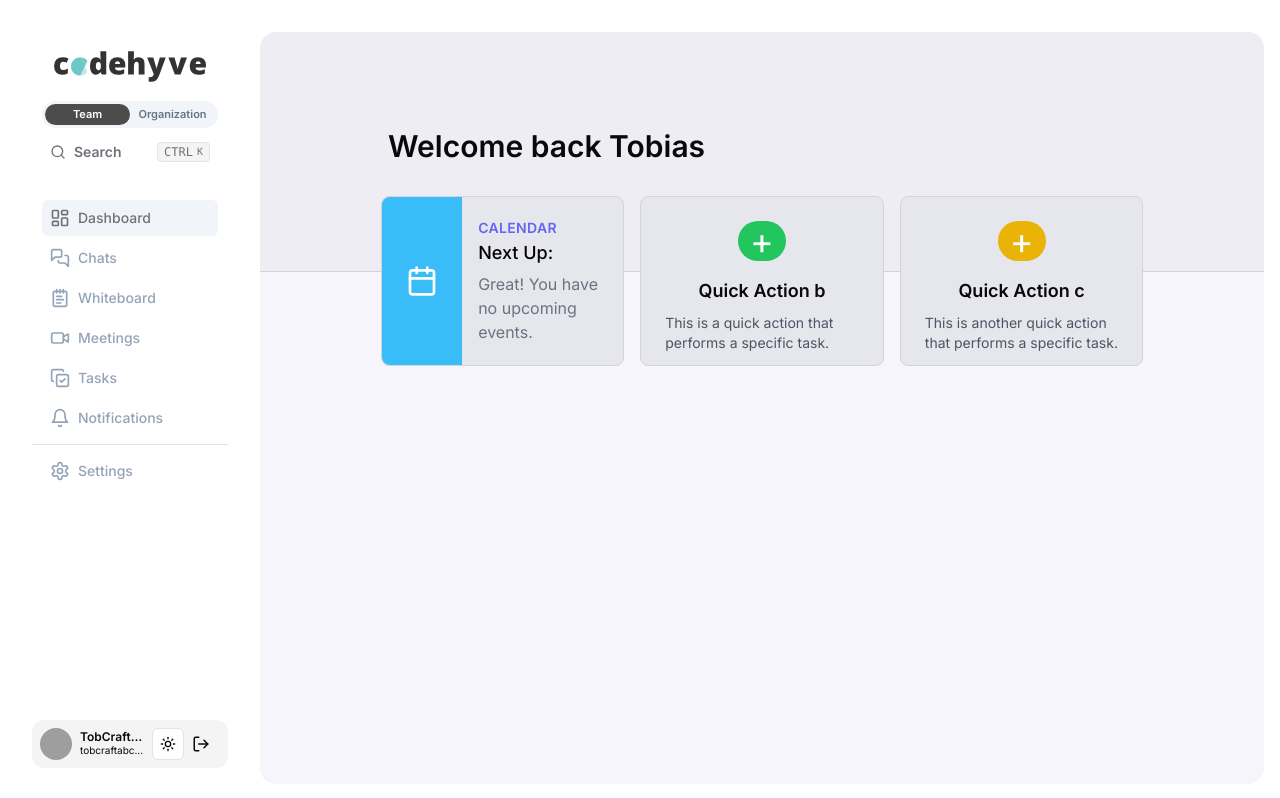
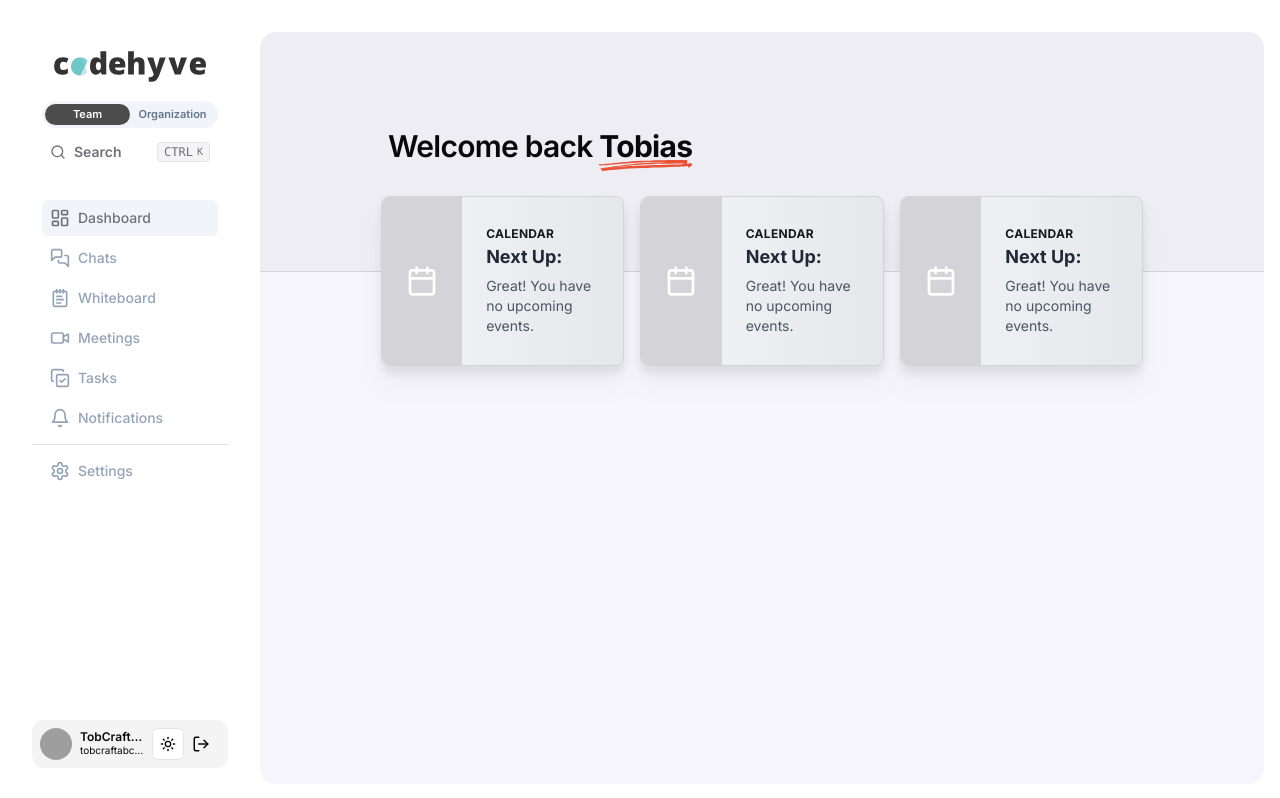
Before and after one commit to TobCraft3521/codehyve, a Next.js app: page /dashboard/1/org in a window 1280 px wide. Built offline with nearby package versions, Linux system fonts and the light colour scheme; no server answers; grey boxes are pictures that could not be loaded.

Commit message:
dashboard design

```diff
--- a/components/dashboard/dashboard/dashboard.tsx
+++ b/components/dashboard/dashboard/dashboard.tsx
@@ -1,47 +1,75 @@
-import { Calendar, Edit } from "lucide-react"
+import { Calendar, Edit, MessagesSquare, Video } from "lucide-react"
+import Image from "next/image"
 
 const DashboardComponent = () => {
   return (
     <div className="relative h-full w-full">
       <div className="absolute h-[30vh] w-full border-b border-zinc-300 bg-[#EDEDF3] dark:border-zinc-800 dark:bg-[#111015]"></div>
       <div className="relative">
-        <h1 className="p-24 px-32 pb-0 text-3xl font-semibold">
-          Welcome back Tobias
+        <h1 className="p-24 px-32 pb-0 text-3xl font-semibold tracking-tight">
+          Welcome back{" "}
+          <span className="relative font-bold">
+            Tobias
+            <Image
+              src="/underline.svg"
+              alt="Underline"
+              width={126}
+              height={14}
+              className="absolute left-0 top-[90%] w-full"
+            />
+          </span>
         </h1>
         <div className="flex w-full flex-col justify-center gap-4 p-8 px-24 md:flex-row">
-          <div className="group flex h-[170px] w-[30%] cursor-pointer rounded-lg border border-zinc-300 bg-[#e6e6ed] transition-all hover:border-zinc-400 hover:bg-zinc-300 dark:border-[1.5px] dark:border-zinc-900 dark:bg-[#0c0b0f] dark:hover:border-zinc-800 dark:hover:bg-zinc-900">
-            <div className="flex h-full w-1/3 flex-shrink-0 items-center justify-center rounded-l-lg bg-sky-400 transition-all group-hover:bg-sky-500">
-              <Calendar className="h-8 w-8 text-white transition-all group-hover:h-9 group-hover:w-9" />
+          <div className="group flex h-[170px] w-[30%] cursor-pointer rounded-lg border border-zinc-300 bg-gradient-to-r from-gray-100 to-gray-200 drop-shadow-xl transition-all hover:border-zinc-400 hover:bg-gradient-to-r hover:from-gray-200 hover:to-gray-300 dark:border-[1.5px] dark:border-zinc-900 dark:bg-gradient-to-r dark:from-[#0c0b0f] dark:to-gray-900 dark:hover:border-zinc-800 dark:hover:bg-gradient-to-r dark:hover:from-gray-800 dark:hover:to-gray-700">
+            <div className="relative flex h-full w-1/3 flex-shrink-0 items-center justify-center overflow-hidden rounded-l-lg bg-zinc-300 transition-all dark:bg-gray-800">
+              <div className="absolute -bottom-[175%] left-[-30%] h-[160%] w-[160%] rotate-12 transform bg-[#ea5234] transition-all duration-500 group-hover:bottom-[-10%]"></div>
+              <Calendar className="relative z-10 h-8 w-8 text-white transition-all group-hover:h-9 group-hover:w-9" />
             </div>
-            <div className="flex w-2/3 flex-col justify-center p-4">
-              <div className="text-sm font-semibold uppercase tracking-wide text-indigo-500 dark:text-indigo-400">
+            <div className="flex w-2/3 flex-col justify-center p-6">
+              <div className="text-xs font-bold uppercase tracking-wide text-zinc-900 dark:text-indigo-400">
                 Calendar
               </div>
-              <div className="mt-1 text-lg font-medium leading-tight text-black dark:text-white">
+              <div className="mt-1 text-lg font-bold leading-tight text-gray-800 dark:text-white">
                 Next Up:
               </div>
-              <p className="mt-2 text-gray-500 dark:text-gray-400">
+              <p className="mt-2 text-sm text-gray-600 dark:text-gray-400">
                 Great! You have no upcoming events.
               </p>
             </div>
           </div>
-          <div className="flex h-[170px] w-[30%] cursor-pointer flex-col items-center rounded-lg border border-zinc-300 bg-[#e6e6ed] p-6 transition-all hover:border-zinc-400 hover:bg-zinc-300 dark:border-[1.5px] dark:border-zinc-900 dark:bg-[#0c0b0f] dark:hover:border-zinc-800 dark:hover:bg-zinc-900">
-            <div className="flex h-12 w-12 items-center justify-center rounded-full bg-green-500 text-white">
-              <span className="text-4xl">+</span>
+          <div className="group flex h-[170px] w-[30%] cursor-pointer rounded-lg border border-zinc-300 bg-gradient-to-r from-gray-100 to-gray-200 drop-shadow-xl transition-all hover:border-zinc-400 hover:bg-gradient-to-r hover:from-gray-200 hover:to-gray-300 dark:border-[1.5px] dark:border-zinc-900 dark:bg-gradient-to-r dark:from-[#0c0b0f] dark:to-gray-900 dark:hover:border-zinc-800 dark:hover:bg-gradient-to-r dark:hover:from-gray-800 dark:hover:to-gray-700">
+            <div className="relative flex h-full w-1/3 flex-shrink-0 items-center justify-center overflow-hidden rounded-l-lg bg-zinc-300 transition-all dark:bg-gray-800">
+              <div className="absolute -bottom-[175%] left-[-30%] h-[160%] w-[160%] rotate-12 transform bg-[#ea5234] transition-all duration-500 group-hover:bottom-[-10%]"></div>
+              <Calendar className="relative z-10 h-8 w-8 text-white transition-all group-hover:h-9 group-hover:w-9" />
             </div>
-            <h2 className="mt-4 text-lg font-semibold">Quick Action b</h2>
-            <p className="mt-2 text-sm text-gray-600">
-              This is a quick action that performs a specific task.
-            </p>
+            <div className="flex w-2/3 flex-col justify-center p-6">
+              <div className="text-xs font-bold uppercase tracking-wide text-zinc-900 dark:text-indigo-400">
+                Calendar
+              </div>
+              <div className="mt-1 text-lg font-bold leading-tight text-gray-800 dark:text-white">
+                Next Up:
+              </div>
+              <p className="mt-2 text-sm text-gray-600 dark:text-gray-400">
+                Great! You have no upcoming events.
+              </p>
+            </div>
           </div>
-          <div className="flex h-[170px] w-[30%] cursor-pointer flex-col items-center rounded-lg border border-zinc-300 bg-[#e6e6ed] p-6 transition-all hover:border-zinc-400 hover:bg-zinc-300 dark:border-[1.5px] dark:border-zinc-900 dark:bg-[#0c0b0f] dark:hover:border-zinc-800 dark:hover:bg-zinc-900">
-            <div className="flex h-12 w-12 items-center justify-center rounded-full bg-yellow-500 text-white">
-              <span className="text-4xl">+</span>
+          <div className="group flex h-[170px] w-[30%] cursor-pointer rounded-lg border border-zinc-300 bg-gradient-to-r from-gray-100 to-gray-200 drop-shadow-xl transition-all hover:border-zinc-400 hover:bg-gradient-to-r hover:from-gray-200 hover:to-gray-300 dark:border-[1.5px] dark:border-zinc-900 dark:bg-gradient-to-r dark:from-[#0c0b0f] dark:to-gray-900 dark:hover:border-zinc-800 dark:hover:bg-gradient-to-r dark:hover:from-gray-800 dark:hover:to-gray-700">
+            <div className="relative flex h-full w-1/3 flex-shrink-0 items-center justify-center overflow-hidden rounded-l-lg bg-zinc-300 transition-all dark:bg-gray-800">
+              <div className="absolute -bottom-[175%] left-[-30%] h-[160%] w-[160%] rotate-12 transform bg-[#ea5234] transition-all duration-500 group-hover:bottom-[-10%]"></div>
+              <Calendar className="relative z-10 h-8 w-8 text-white transition-all group-hover:h-9 group-hover:w-9" />
             </div>
-            <h2 className="mt-4 text-lg font-semibold">Quick Action c</h2>
-            <p className="mt-2 text-sm text-gray-600">
-              This is another quick action that performs a specific task.
-            </p>
+            <div className="flex w-2/3 flex-col justify-center p-6">
+              <div className="text-xs font-bold uppercase tracking-wide text-zinc-900 dark:text-indigo-400">
+                Calendar
+              </div>
+              <div className="mt-1 text-lg font-bold leading-tight text-gray-800 dark:text-white">
+                Next Up:
+              </div>
+              <p className="mt-2 text-sm text-gray-600 dark:text-gray-400">
+                Great! You have no upcoming events.
+              </p>
+            </div>
           </div>
         </div>
       </div>
```
Also changed, not shown: public/underline.svg (added).
